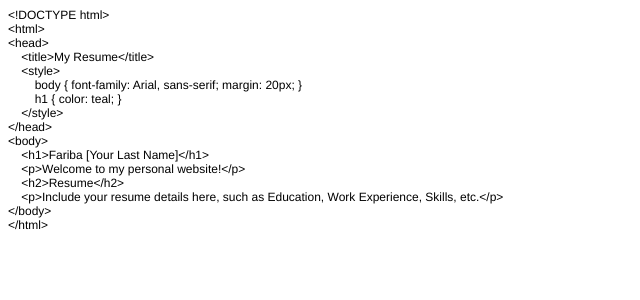
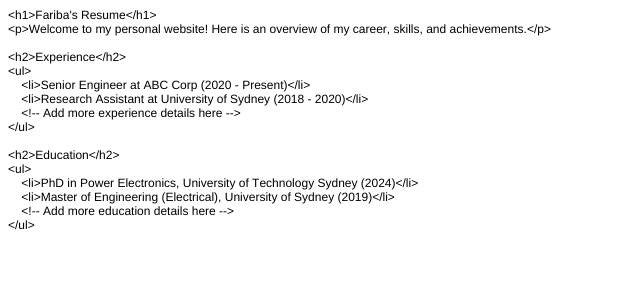
Before and after one commit to abiraaaaaaf/abiraaaaaaf.github.io, a Python web app: template resume/templates/resume/home.html in a window 1280 px wide. Shown: the top 300 px of the page, without its empty margins (0-640 px from the left). Run offline with Jinja, Linux system fonts and the light colour scheme; the template is opened without the code that fills it, so the values that code supplies are empty.

Commit message:
Updated resume information

```diff
--- a/resume/templates/resume/home.html
+++ b/resume/templates/resume/home.html
@@ -7,25 +7,27 @@
   <meta name="Generator" content="Cocoa HTML Writer">
   <meta name="CocoaVersion" content="2113.6">
   <style type="text/css">
-    p.p1 {margin: 0.0px 0.0px 0.0px 0.0px; font: 12.0px Helvetica}
+    p.p1 {margin: 0.0px 0.0px 0.0px 0.0px; font: 12.0px Helvetica; color: #000000; -webkit-text-stroke: #000000}
+    p.p2 {margin: 0.0px 0.0px 0.0px 0.0px; font: 12.0px Helvetica; color: #000000; -webkit-text-stroke: #000000; min-height: 14.0px}
+    span.s1 {font-kerning: none}
   </style>
 </head>
 <body>
-<p class="p1">&lt;!DOCTYPE html&gt;</p>
-<p class="p1">&lt;html&gt;</p>
-<p class="p1">&lt;head&gt;</p>
-<p class="p1"><span class="Apple-converted-space">    </span>&lt;title&gt;My Resume&lt;/title&gt;</p>
-<p class="p1"><span class="Apple-converted-space">    </span>&lt;style&gt;</p>
-<p class="p1"><span class="Apple-converted-space">        </span>body { font-family: Arial, sans-serif; margin: 20px; }</p>
-<p class="p1"><span class="Apple-converted-space">        </span>h1 { color: teal; }</p>
-<p class="p1"><span class="Apple-converted-space">    </span>&lt;/style&gt;</p>
-<p class="p1">&lt;/head&gt;</p>
-<p class="p1">&lt;body&gt;</p>
-<p class="p1"><span class="Apple-converted-space">    </span>&lt;h1&gt;Fariba [Your Last Name]&lt;/h1&gt;</p>
-<p class="p1"><span class="Apple-converted-space">    </span>&lt;p&gt;Welcome to my personal website!&lt;/p&gt;</p>
-<p class="p1"><span class="Apple-converted-space">    </span>&lt;h2&gt;Resume&lt;/h2&gt;</p>
-<p class="p1"><span class="Apple-converted-space">    </span>&lt;p&gt;Include your resume details here, such as Education, Work Experience, Skills, etc.&lt;/p&gt;</p>
-<p class="p1">&lt;/body&gt;</p>
-<p class="p1">&lt;/html&gt;</p>
+<p class="p1"><span class="s1">&lt;h1&gt;Fariba's Resume&lt;/h1&gt;</span></p>
+<p class="p1"><span class="s1">&lt;p&gt;Welcome to my personal website! Here is an overview of my career, skills, and achievements.&lt;/p&gt;</span></p>
+<p class="p2"><span class="s1"></span><br></p>
+<p class="p1"><span class="s1">&lt;h2&gt;Experience&lt;/h2&gt;</span></p>
+<p class="p1"><span class="s1">&lt;ul&gt;</span></p>
+<p class="p1"><span class="s1"><span class="Apple-converted-space">    </span>&lt;li&gt;Senior Engineer at ABC Corp (2020 - Present)&lt;/li&gt;</span></p>
+<p class="p1"><span class="s1"><span class="Apple-converted-space">    </span>&lt;li&gt;Research Assistant at University of Sydney (2018 - 2020)&lt;/li&gt;</span></p>
+<p class="p1"><span class="s1"><span class="Apple-converted-space">    </span>&lt;!-- Add more experience details here --&gt;</span></p>
+<p class="p1"><span class="s1">&lt;/ul&gt;</span></p>
+<p class="p2"><span class="s1"></span><br></p>
+<p class="p1"><span class="s1">&lt;h2&gt;Education&lt;/h2&gt;</span></p>
+<p class="p1"><span class="s1">&lt;ul&gt;</span></p>
+<p class="p1"><span class="s1"><span class="Apple-converted-space">    </span>&lt;li&gt;PhD in Power Electronics, University of Technology Sydney (2024)&lt;/li&gt;</span></p>
+<p class="p1"><span class="s1"><span class="Apple-converted-space">    </span>&lt;li&gt;Master of Engineering (Electrical), University of Sydney (2019)&lt;/li&gt;</span></p>
+<p class="p1"><span class="s1"><span class="Apple-converted-space">    </span>&lt;!-- Add more education details here --&gt;</span></p>
+<p class="p1"><span class="s1">&lt;/ul&gt;</span></p>
 </body>
 </html>
```
Also changed, not shown: resume/views.py (+19 -2 lines).
